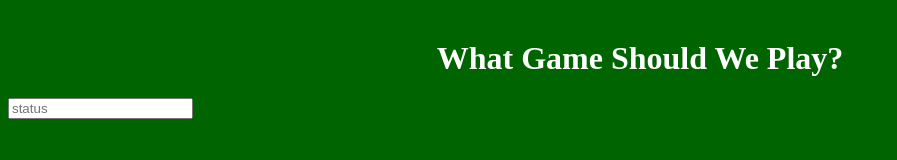
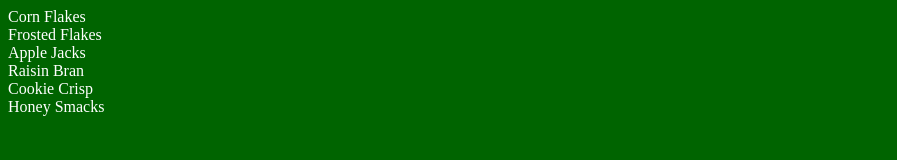
Before and after one commit to Cyberia2045/jsBasics, a plain HTML site: page index.html in a window 1280 px wide. Shown: the whole page, without its empty margins (0-897 px from the left). Drawn offline with Linux system fonts and the light colour scheme.

Commit message:
the basics of DOM Manipulation

```diff
--- a/index.html
+++ b/index.html
@@ -6,16 +6,7 @@
 </head>
 <body>
 
-<h1 class = "games">What Game Should We Play?</h1>
-
-<!-- <h2 class="decision" onclick= "games('chess')">Two Players</h2>
-<h2 class="decision" onclick= "games('monopoly')">Four Players</h2>
-<h2 class="decision" onclick= "games()">I Don't Know What's Happening</h2> -->
-
-<form>
-	<input type="text" name="Status" id="status" placeholder="status">
-</form>
-
+<div id="cerealBrands"></div>
 
 <script type="text/javascript" src="script.js"></script>
 
--- a/script.js
+++ b/script.js
@@ -46,8 +46,20 @@
 
 var cereal = [kellogs, post];
 
+function printCereal() {
+
 for(var i=0; i < cereal.length; i++) {
-	for(var j=0; j < cereal[i].length; i++) {
-		console.log(cereal[i][j])
+	var brand = cereal[i];
+	cerealNames(brand);
 	};
-};
+}; // closes printCereal();
+
+function cerealNames(brand) {
+	for (var i=0; i < brand.length; i++) {
+		var newDiv = "<div>" + brand[i] + "</div>";
+		var cerealBrands = document.getElementById("cerealBrands");
+		cerealBrands.innerHTML += newDiv;
+	};
+}; // closes cerealNames();
+
+printCereal();
```
